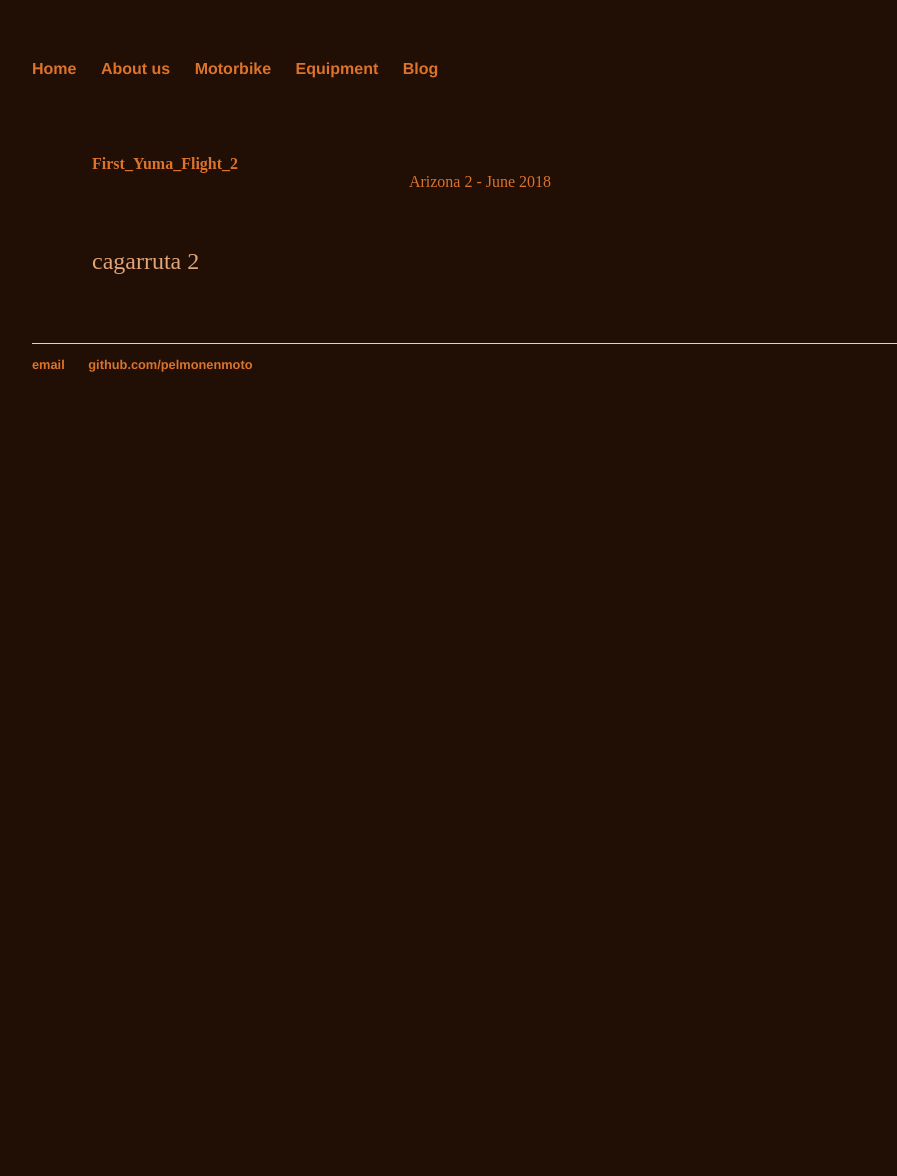
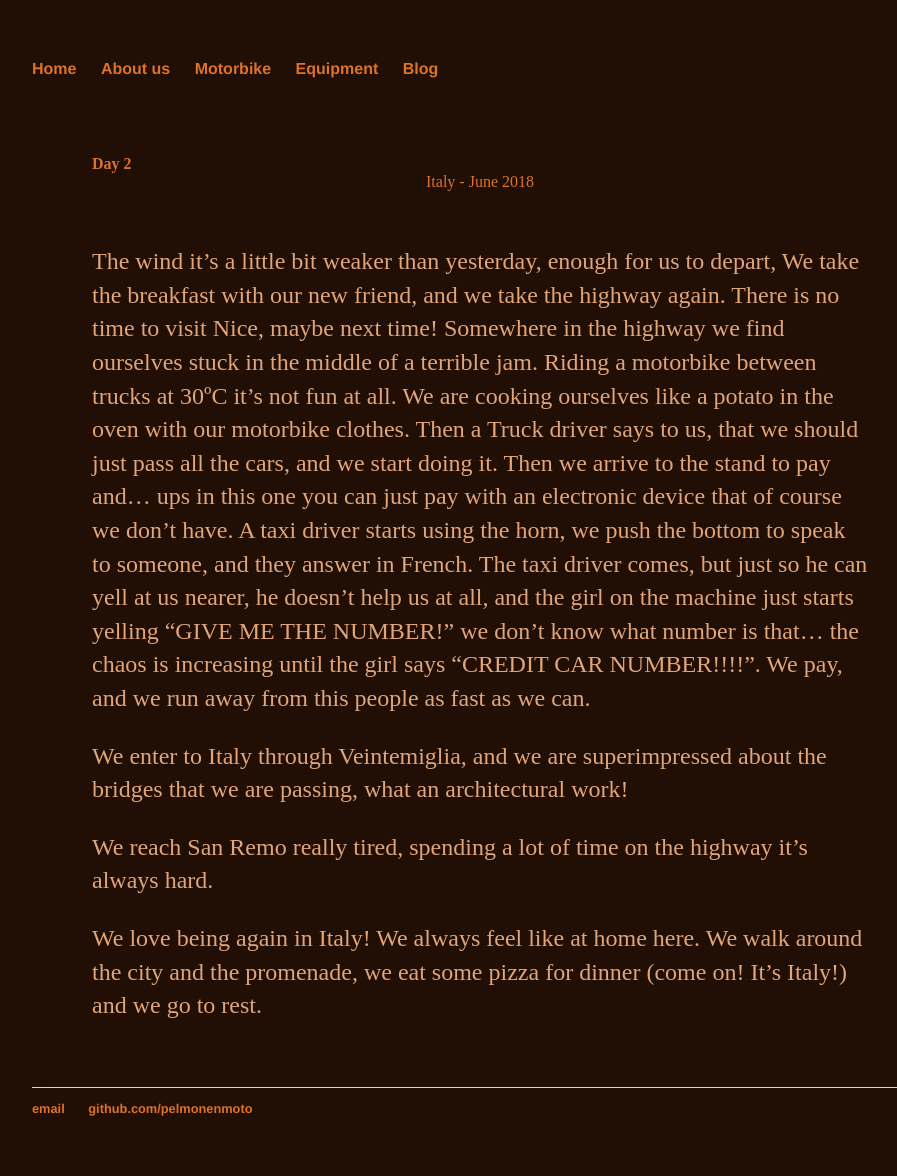
Before and after one commit to PepGonella/pelmonenmoto.github.io, a Jekyll site: the page built from _etapes/2018-06-19-day2.md, in a window 1280 px wide. Shown: the whole page, without its empty margins (160-1057 px from the left). Built offline with Jekyll 4.4.1, drawn with Linux system fonts in a browser that asks for light colours; before the commit the page ends 900 px from its top, so only the background shows below that.

Commit message:
uploading day 2

```diff
--- a/_etapes/2018-06-19-day2.md
+++ b/_etapes/2018-06-19-day2.md
@@ -1,15 +1,21 @@
 ---
 layout: post
-title: First_Yuma_Flight_2
+title: Day 2
 description:
 type: photos
 destination: pelmonenmoto
 category: etapes
 subcat: Private Pilot2
-location: Arizona 2
+location: Italy
 image: /pictures/thumbs/canaldam.png
 permalink:
 publish: yes
 ---
 
-cagarruta 2
+The wind it's a little bit weaker than yesterday, enough for us to depart, We take the breakfast with our new friend, and we take the highway again. There is no time to visit Nice, maybe next time! Somewhere in the highway we find ourselves stuck in the middle of a terrible jam. Riding a motorbike between trucks at 30ºC it's not fun at all. We are cooking ourselves like a potato in the oven with our motorbike clothes. Then a Truck driver says to us, that we should just pass all the cars, and we start doing it. Then we arrive to the stand to pay and... ups in this one you can just pay with an electronic device that of course we don't have. A taxi driver starts using the horn, we push the bottom to speak to someone, and they answer in French. The taxi driver comes, but just so he can yell at us nearer, he doesn't help us at all, and the girl on the machine just starts yelling “GIVE ME THE NUMBER!” we don't know what number is that... the chaos is increasing until the girl says “CREDIT CAR NUMBER!!!!”. We pay, and we run away from this people as fast as we can.
+
+We enter to Italy through Veintemiglia, and we are superimpressed about the bridges that we are passing, what an architectural work!
+
+We reach San Remo really tired, spending a lot of time on the highway it's always hard.
+
+We love being again in Italy! We always feel like at home here. We walk around the city and the promenade, we eat some pizza for dinner (come on! It's Italy!) and we go to rest.
```
